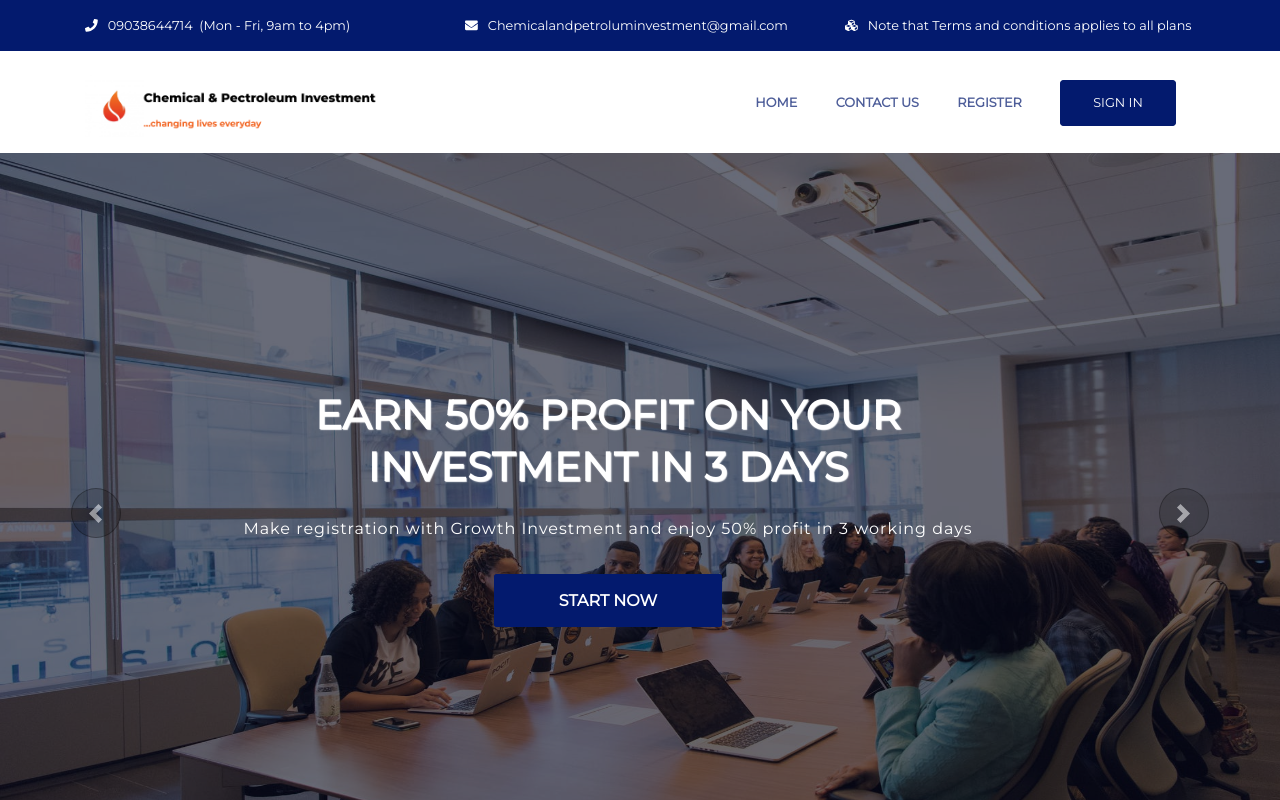
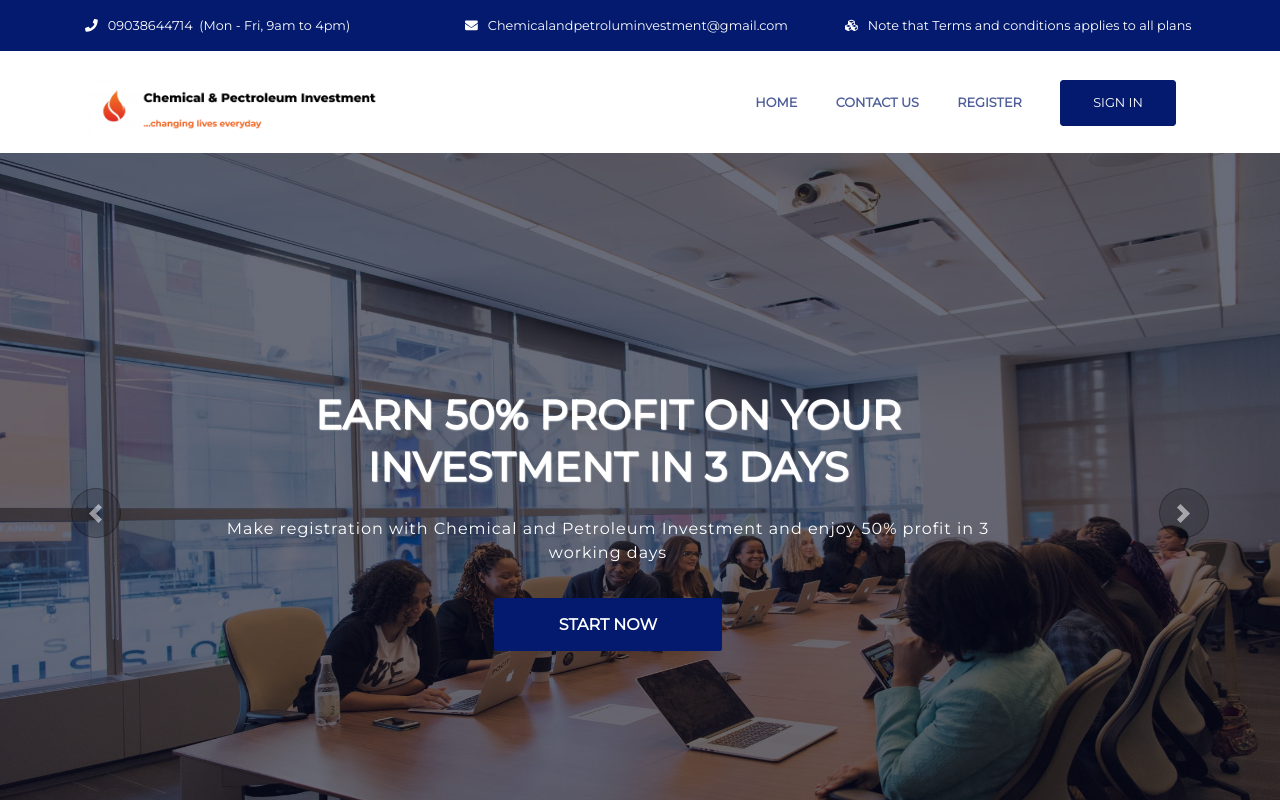
Before and after one commit to Achilles45/chemicalinvestment, a Vue app: page / in a window 1280 px wide. Shown: the top 800 px of the page. Built offline with nearby package versions, Linux system fonts and the light colour scheme; no server answers.

Commit message:
Changed growth in the banner section

```diff
--- a/src/components/Banner.vue
+++ b/src/components/Banner.vue
@@ -7,7 +7,7 @@
           <img class="carousel-img" src="../assets/images/hero2.jpeg" alt="First slide" />
           <div class="carousel-caption">
             <h1 class="animated bounceIn">EARN 50% PROFIT ON YOUR INVESTMENT IN 3 DAYS</h1>
-            <p>Make registration with Growth Investment and enjoy 50% profit in 3 working days</p>
+            <p>Make registration with Chemical and Petroleum Investment and enjoy 50% profit in 3 working days</p>
             <router-link to="/signup" class="carousel-btn animated zoomIn animate3d">START NOW</router-link>
           </div>
         </div>
```
